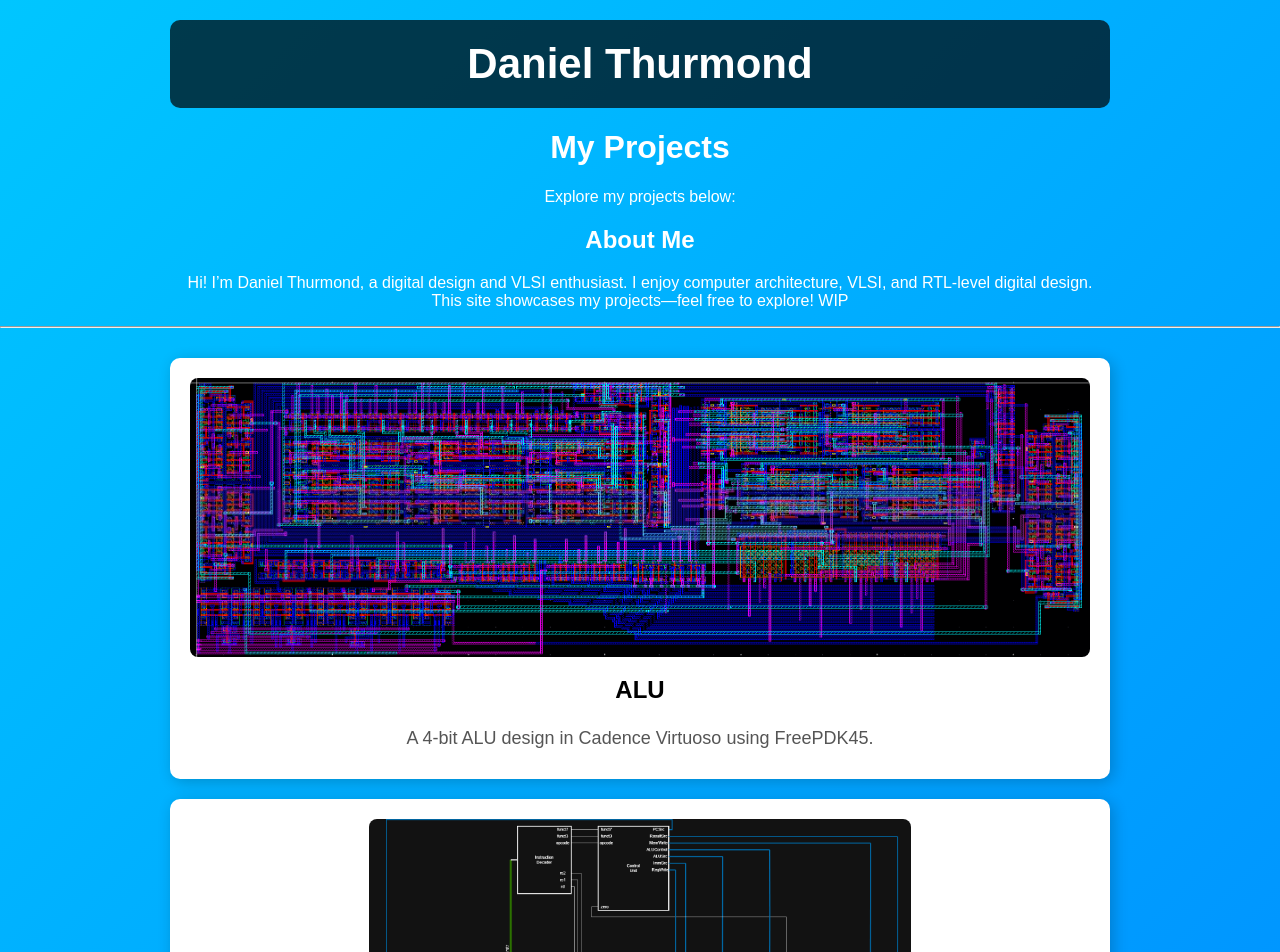
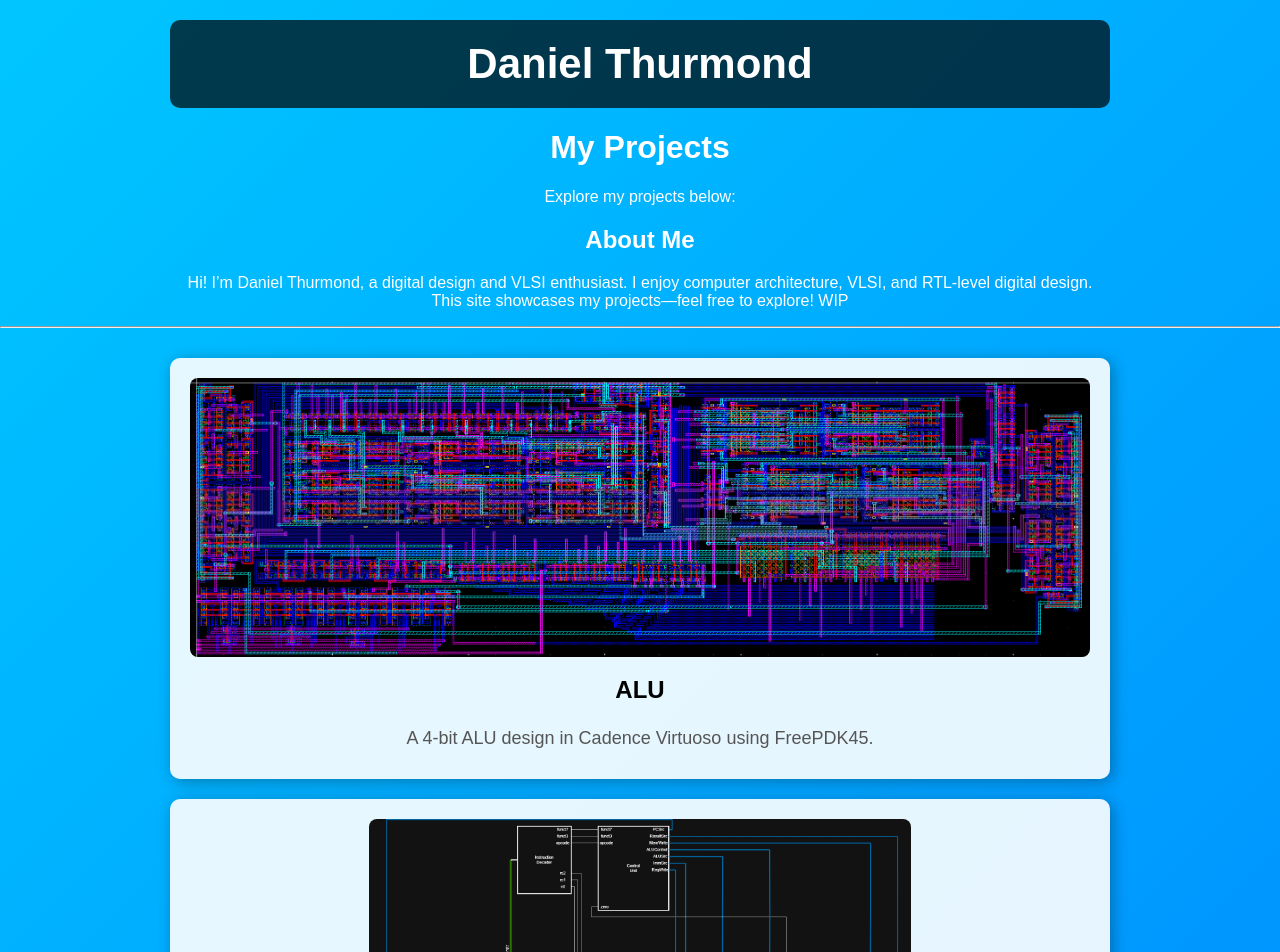
Before and after one commit to danielthurmond/danielthurmond.github.io, a Jekyll site: the page built from index.md, in a window 1280 px wide. Shown: the top 952 px of the page. Built offline with Jekyll 4.4.1, drawn with Linux system fonts in a browser that asks for light colours.

Commit message:
Update styles.css

```diff
--- a/assets/styles.css
+++ b/assets/styles.css
@@ -44,18 +44,20 @@ header h1 {
 }
 
 .project-card {
-    background: white;
-    width: calc(100% - 40px); /* Make width dynamic, minus a 20px margin on each side */
-    max-width: 900px;         /* Prevent cards from getting too wide on big screens */
+    background: rgba(255, 255, 255, 0.9); /* Light white with some transparency */
+    width: calc(100% - 40px);
+    max-width: 900px;
     padding: 20px;
     border-radius: 10px;
-    box-shadow: 3px 3px 15px rgba(0, 0, 0, 0.2);
+    box-shadow: 3px 3px 15px rgba(0, 0, 0, 0.3);
     transition: transform 0.2s;
     display: flex;
     flex-direction: column;
     align-items: center;
     text-align: center;
+    color: black; /* Ensures text is readable on light background */
 }
+
 
 .project-card:hover {
     transform: scale(1.02); /* Slight hover effect */
```
